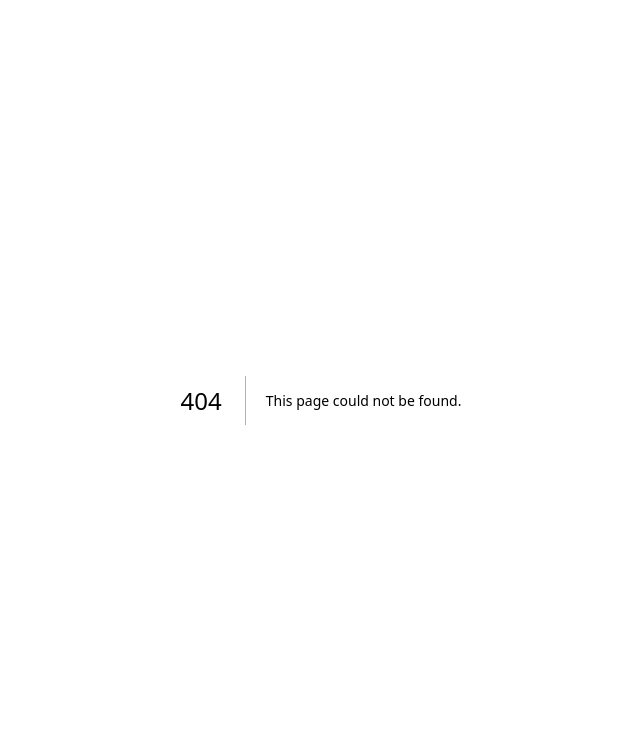
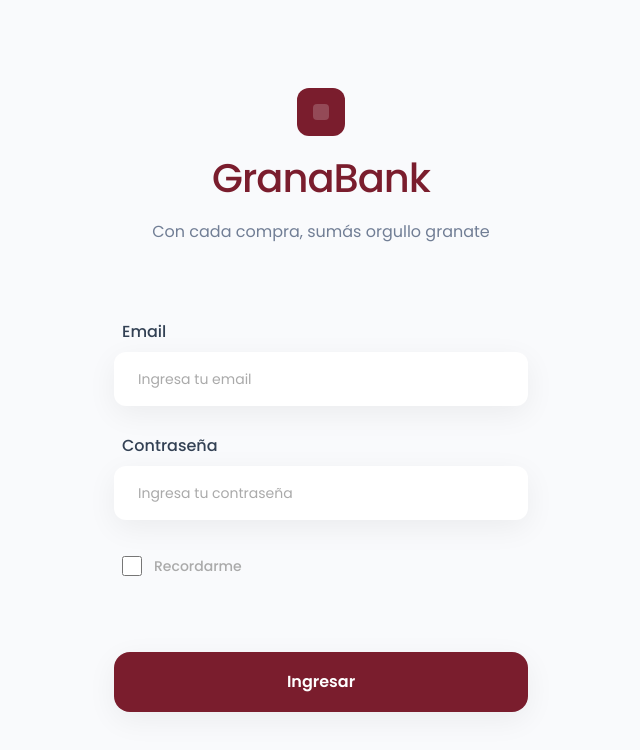
Before and after one commit to MatiasMeletto/challenge-lanus, a Next.js app: page /login in a window 1280 px wide. Before the commit this address had no page. Shown: the top 750 px of the page, without its empty margins (319-959 px from the left). Built offline with nearby package versions, Linux system fonts and the light colour scheme.

Commit message:
page para login

```diff
--- /dev/null
+++ b/app/login/page.tsx
@@ -0,0 +1,118 @@
+"use client";
+
+import { useState } from "react";
+import { useRouter } from "next/navigation";
+
+export default function LoginPage() {
+  const router = useRouter();
+  const [email, setEmail] = useState("");
+  const [password, setPassword] = useState("");
+  const [rememberMe, setRememberMe] = useState(false);
+  const [error, setError] = useState("");
+  const [isLoading, setIsLoading] = useState(false);
+
+  const handleLogin = async (e: React.FormEvent) => {
+    e.preventDefault();
+    setError("");
+    setIsLoading(true);
+
+    try {
+      const res = await fetch("/api/auth/login", {
+        method: "POST",
+        headers: { "Content-Type": "application/json" },
+        body: JSON.stringify({ email, password }),
+      });
+
+      if (!res.ok) {
+        const data = await res.json();
+        throw new Error(data.error || "Error al iniciar sesión");
+      }
+
+      router.push("/");
+      router.refresh();
+    } catch (error) {
+        const err = error as { message?: string };
+        setError(err.message || "Error al iniciar sesión");
+    } finally {
+        setIsLoading(false);
+    }
+  };
+
+  return (
+    <div className="flex min-h-screen items-center justify-center px-6">
+      <div className="w-full max-w-[414px] flex flex-col items-center relative pb-10">
+
+        {/* App Logo */}
+        <div className="flex flex-col items-center gap-3 mb-[76px] mt-10">
+          <div className="w-12 h-12 bg-granate rounded-xl flex items-center justify-center">
+            <div className="w-4 h-4 bg-white/20 rounded-sm"></div>
+          </div>
+          <h1 className="text-granate text-[40px] leading-[60px] font-medium tracking-tight">
+            GranaBank
+          </h1>
+          <p className="text-[#717E95] text-base font-normal text-center">
+            Con cada compra, sumás orgullo granate
+          </p>
+        </div>
+
+        {/* Formulario */}
+        <form onSubmit={handleLogin} className="w-full flex flex-col gap-[28px]">
+          {/* Email */}
+          <div className="flex flex-col gap-2">
+            <label className="text-text-main text-base font-medium ml-2">Email</label>
+            <input
+              type="email"
+              required
+              placeholder="Ingresa tu email"
+              value={email}
+              onChange={(e) => setEmail(e.target.value)}
+              className="h-[54px] px-6 bg-white rounded-xl shadow-[0px_8px_30px_rgba(0,0,0,0.06)] text-sm outline-none text-text-main placeholder-text-muted focus:ring-2 focus:ring-granate/50 transition-all"
+            />
+          </div>
+
+          {/* Contraseña */}
+          <div className="flex flex-col gap-2">
+            <label className="text-text-main text-base font-medium ml-2">Contraseña</label>
+            <input
+              type="password"
+              required
+              placeholder="Ingresa tu contraseña"
+              value={password}
+              onChange={(e) => setPassword(e.target.value)}
+              className="h-[54px] px-6 bg-white rounded-xl shadow-[0px_8px_30px_rgba(0,0,0,0.06)] text-sm outline-none text-text-main placeholder-text-muted focus:ring-2 focus:ring-granate/50 transition-all"
+            />
+          </div>
+
+          {/* Recordarme */}
+          <div className="flex items-center gap-3 ml-2 mt-2">
+            <input
+              type="checkbox"
+              id="rememberMe"
+              checked={rememberMe}
+              onChange={(e) => setRememberMe(e.target.checked)}
+              className="w-5 h-5 rounded-[4px] border-gray-300 accent-granate cursor-pointer"
+            />
+            <label htmlFor="rememberMe" className="text-text-muted text-sm font-medium cursor-pointer">
+              Recordarme
+            </label>
+          </div>
+
+          {/* Error */}
+          {error && (
+            <p className="text-red-500 text-sm font-medium text-center">{error}</p>
+          )}
+
+          {/* Boton Ingresar */}
+          <button
+            type="submit"
+            disabled={isLoading}
+            className="w-full h-[60px] mt-[48px] bg-granate text-white rounded-2xl shadow-[0px_8px_30px_rgba(0,0,0,0.06)] font-semibold text-base flex items-center justify-center hover:bg-[#631522] transition-colors disabled:opacity-70"
+          >
+            {isLoading ? "Ingresando..." : "Ingresar"}
+          </button>
+        </form>
+
+      </div>
+    </div>
+  );
+}
```
